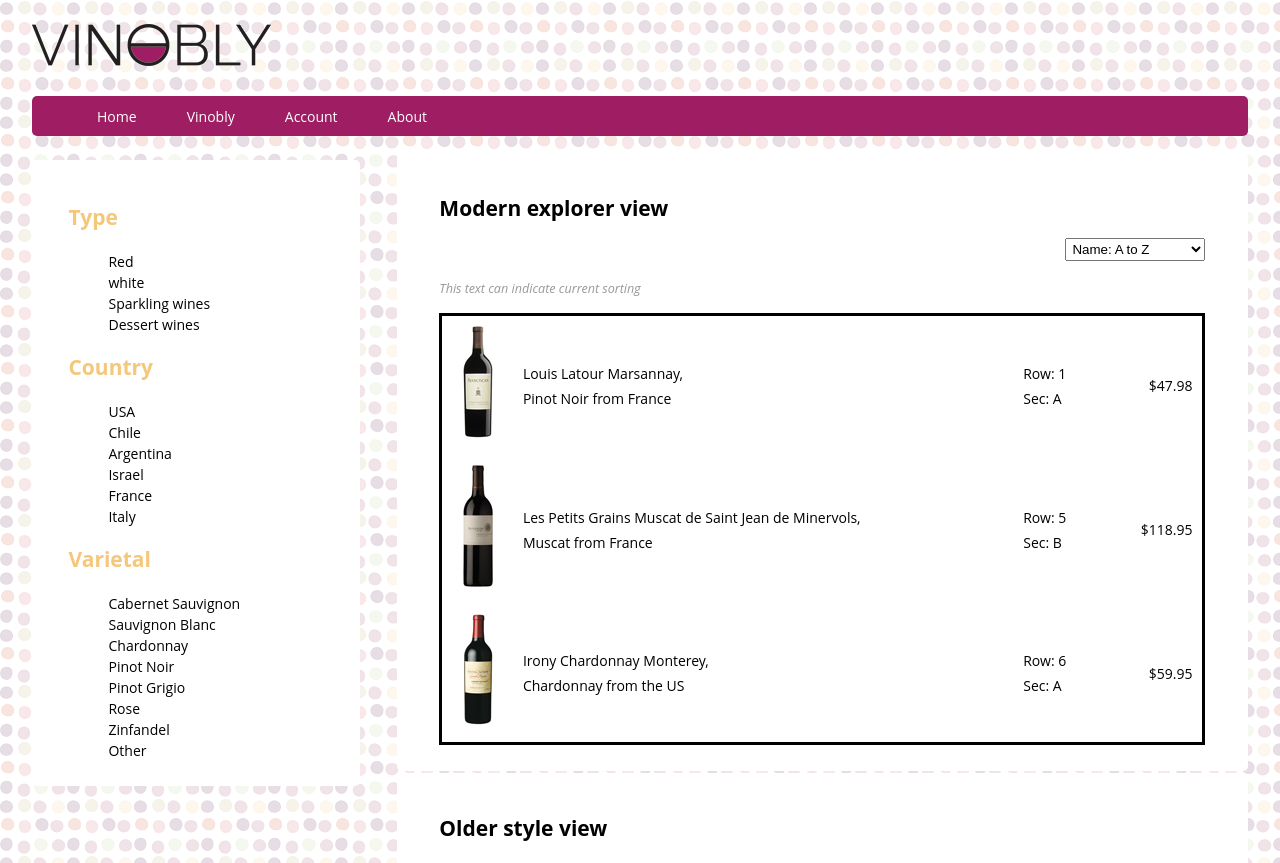
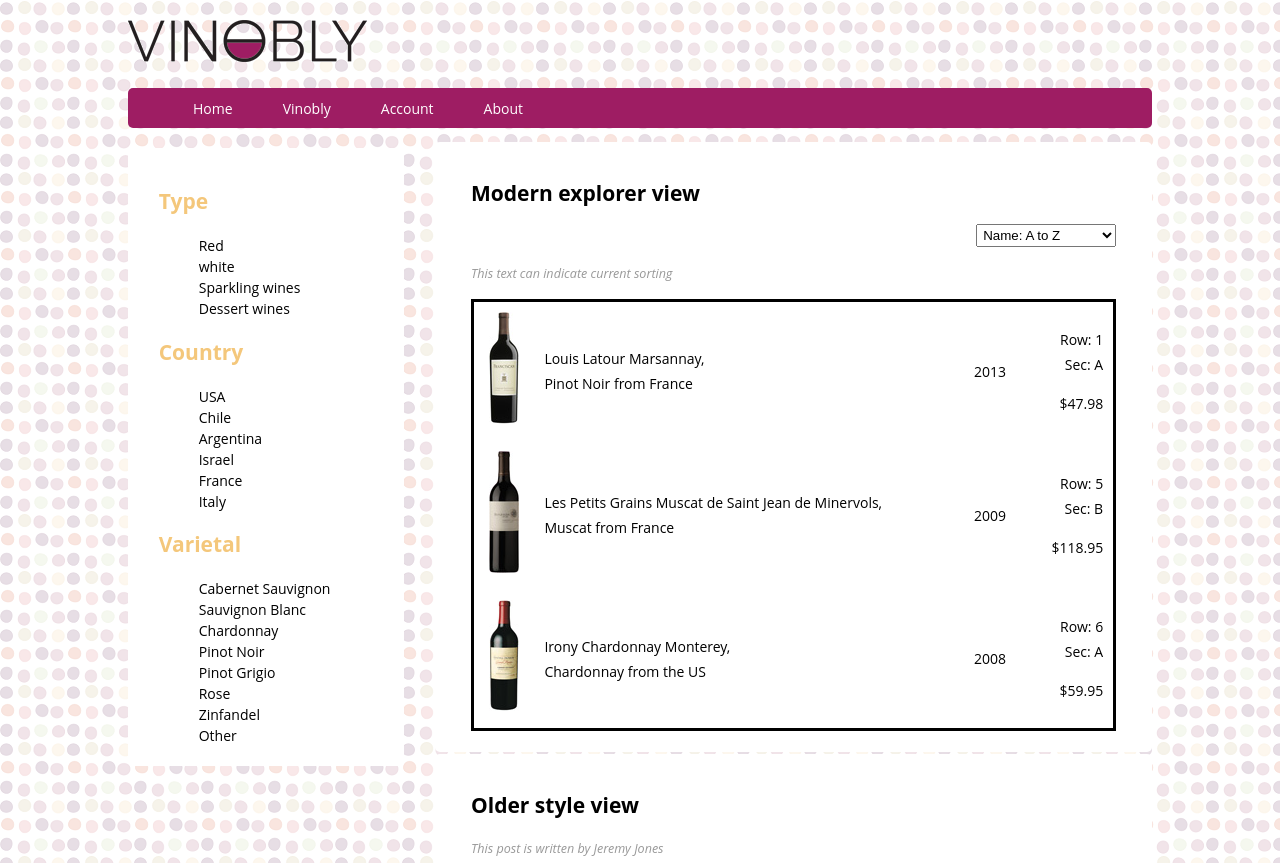
Before and after one commit to fubrick/SJSUWineProject, a PHP site: page / in a window 1280 px wide. Shown: the top 863 px of the page. Run offline with PHP 8.4, Linux system fonts and the light colour scheme.

Commit message:
set page witdh to 80% and added vintage to the table view

```diff
--- a/explorer_view/index.html
+++ b/explorer_view/index.html
@@ -53,9 +53,10 @@
 								<p>Louis Latour Marsannay, <br>Pinot Noir from France</p>
 							</td>
 							<td class="productListCol_3" align="left">
-								<p>Row: 1<br>Sec: A</p>
+								<p>2013</p>
 							</td>
 							<td class="productListCol_4" align="right">
+								<p>Row: 1<br>Sec: A</p>
 								<p>$47.98</p>
 							</td>
 						</tr>
@@ -67,9 +68,10 @@
 								<p>Les Petits Grains Muscat de Saint Jean de Minervols, <br>Muscat from France </p>
 							</td>
 							<td class="productListCol_3" align="left">
-								<p>Row: 5<br>Sec: B</p>
+								<p>2009</p>
 							</td>
 							<td class="productListCol_4" align="right">
+								<p>Row: 5<br>Sec: B</p>
 								<p>$118.95</p>
 							</td>
 						</tr>
@@ -81,9 +83,10 @@
 								<p>Irony Chardonnay Monterey, <br>Chardonnay from the US</p>
 							</td>
 							<td class="productListCol_3" align="left">
-								<p>Row: 6<br>Sec: A</p>
+								<p>2008</p>
 							</td>
 							<td class="productListCol_4" align="right">
+								<p>Row: 6<br>Sec: A</p>
 								<p>$59.95</p>
 							</td>
 						</tr>
--- a/explorer_view/style.css
+++ b/explorer_view/style.css
@@ -29,7 +29,7 @@
 
 .body {
 	margin: 0 auto;
-	width: 95%;
+	width: 80%;
 	clear: both;
 }
 
```
